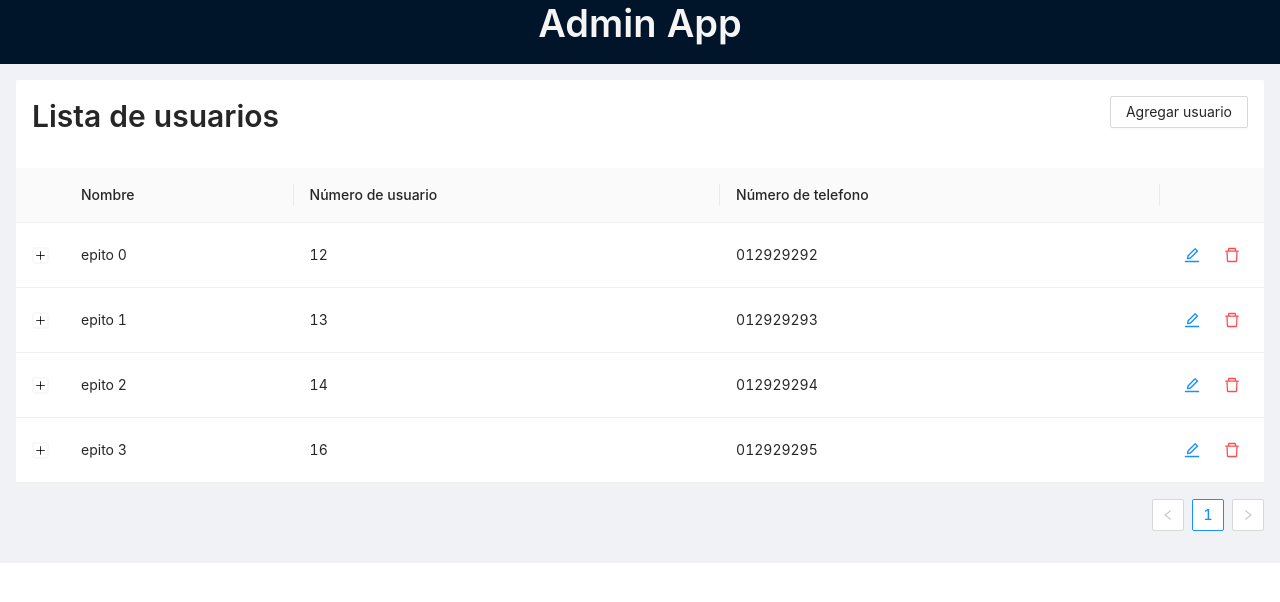
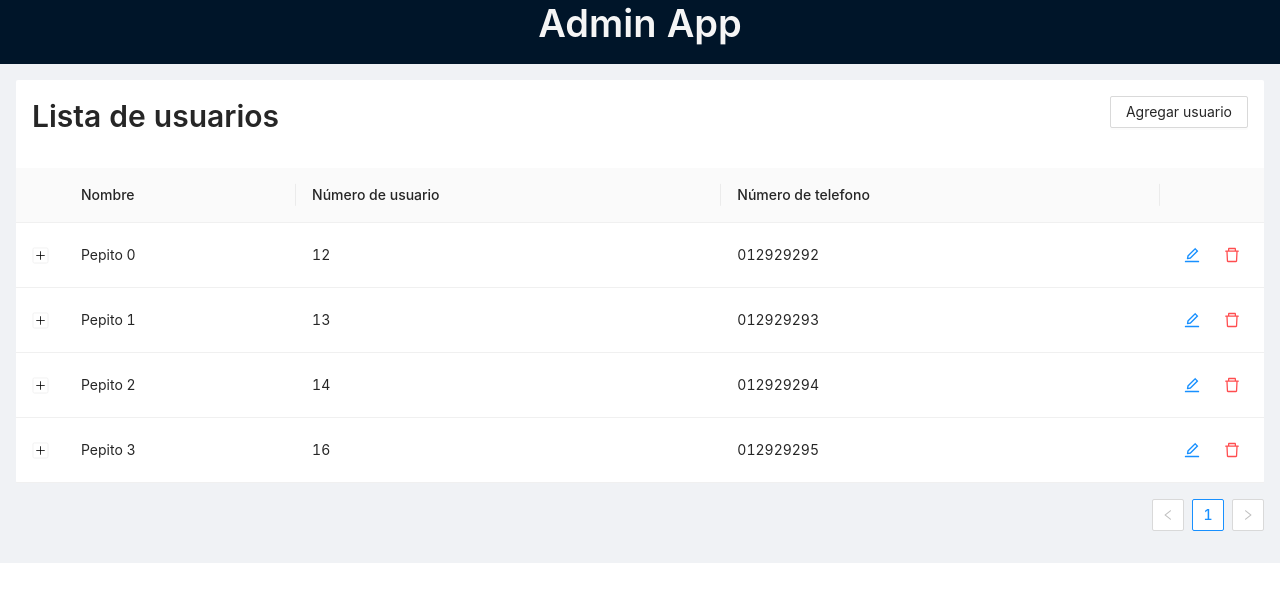
Before and after one commit to AlanEzequielA/admin-ex, a Next.js app: page / in a window 1280 px wide. Shown: the top 602 px of the page. Built offline with nearby package versions, Linux system fonts and the light colour scheme.

Commit message:
[UserTask] Implements functions to create, update and delete tasks

```diff
--- a/components/users/index.js
+++ b/components/users/index.js
@@ -4,10 +4,10 @@ import {Form} from "antd";
 
 
  const MOCK_USERS = [
-   {name:"epito 0", id:12, contact:"012929292", task:[{ description: "to do", id:"2fd1231" }]},
-   {name:"epito 1", id:13, contact:"012929293", task:[{ description: "to do", id:"23dsf231" }]},
-   {name:"epito 2", id:14, contact:"012929294", task:[{ description: "to do", id:"2312sdf1" }]},
-   {name:"epito 3", id:16, contact:"012929295", task:[{ description: "to do", id:"231qwe31" }]},
+   { name: "Pepito 0", id: 12, contact: "012929292", tasks:[{ description: "Crear repositorio", id: "2fd1231" }, { description: "to do 2", id: "2fddsa1231" }] },
+   { name: "Pepito 1", id: 13, contact: "012929293", tasks:[{ description: "Instalar dependencias", id: "23dsf231" }] },
+   { name: "Pepito 2", id: 14, contact: "012929294", tasks:[{ description: "Crear layout", id: "2312sdf1" }] },
+   { name: "Pepito 3", id: 16, contact: "012929295", tasks:[{ description: "Crear tabla", id: "231qwe31" }] },
  ]
 export const UsersContent = () => {
   const [users, setUsers] = useState(MOCK_USERS)
@@ -39,9 +39,68 @@ export const UsersContent = () => {
     await createForm.validateFields()
     const values = createForm.getFieldsValue()
     setUsers(prev => ([
-      ...prev, { ...values, id: Math.floor((Math.random() * 1000) + 1) }
+      ...prev, { ...values, id: Math.floor((Math.random() * 1000) + 1), tasks: [] }
     ]))
     createForm.resetFields()
+  }
+
+  const handleUpdateTask = ({value, user, setEditTask, item, setIsEditing}) => {
+    if (value === (""||" ")) return
+    setUsers(prev => {
+      const index = users.findIndex(userState => userState.id === user.id)
+      const toUpdateTask = users[index].tasks
+      const newTask = toUpdateTask.map(task =>
+        task.id === item.id ? (
+          {...task, description: value}
+        ) : (
+          task
+        )
+      )
+
+      return prev.map( prevUser =>
+        prevUser.id === user.id ? (
+          {...user, tasks: newTask}
+        ) : (
+          prevUser
+        )
+      )
+    })
+    setIsEditing(false)
+    setEditTask("")
+  }
+
+  const handleDeleteTask = (task, user) => {
+    setUsers(prev => {
+      const index = users.findIndex(userState => userState.id === user.id)
+      const newTask = users[index].tasks.filter(taskToFilter => taskToFilter.id !== task.id)
+
+      return prev.map( prevUser =>
+        prevUser.id === user.id ? (
+          {...user, tasks: newTask}
+        ) : (
+          prevUser
+        )
+      )
+
+    })
+  }
+
+  const handleCreateTask = (task, setState, user) => {
+    if (task === (""||" ")) return
+    setUsers(prev => {
+      const index = users.findIndex(userState => userState.id === user.id)
+      const newTask = users[index].tasks
+      newTask.push({description: task, id: Math.floor((Math.random() * 1000) + 1) })
+
+      return prev.map( prevUser =>
+        prevUser.id === user.id ? (
+          {...user, tasks: newTask}
+        ) : (
+          prevUser
+        )
+      )
+    })
+    setState("")
   }
 
   return (
@@ -51,6 +110,9 @@ export const UsersContent = () => {
       createForm={createForm}
       handleEdit={handleEdit}
       handleCreate={handleCreate}
-      handleDeleteUser={handleDeleteUser} />
+      handleCreateTask={handleCreateTask}
+      handleDeleteUser={handleDeleteUser}
+      handleUpdateTask={handleUpdateTask}
+      handleDeleteTask={handleDeleteTask} />
   )
 }
```
